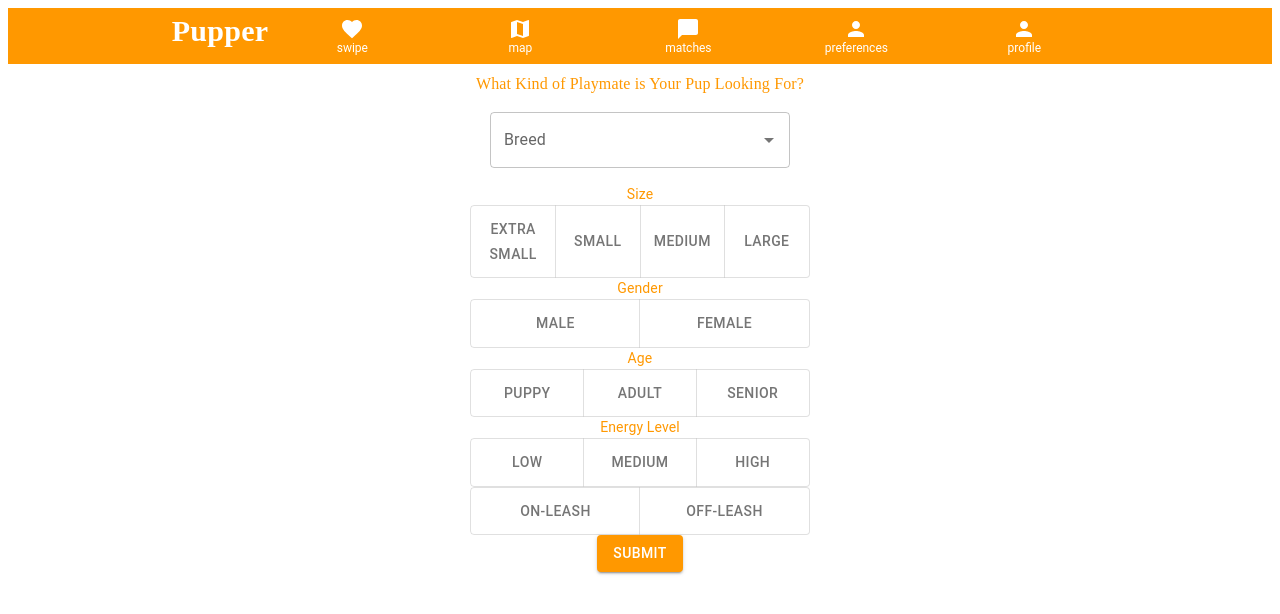
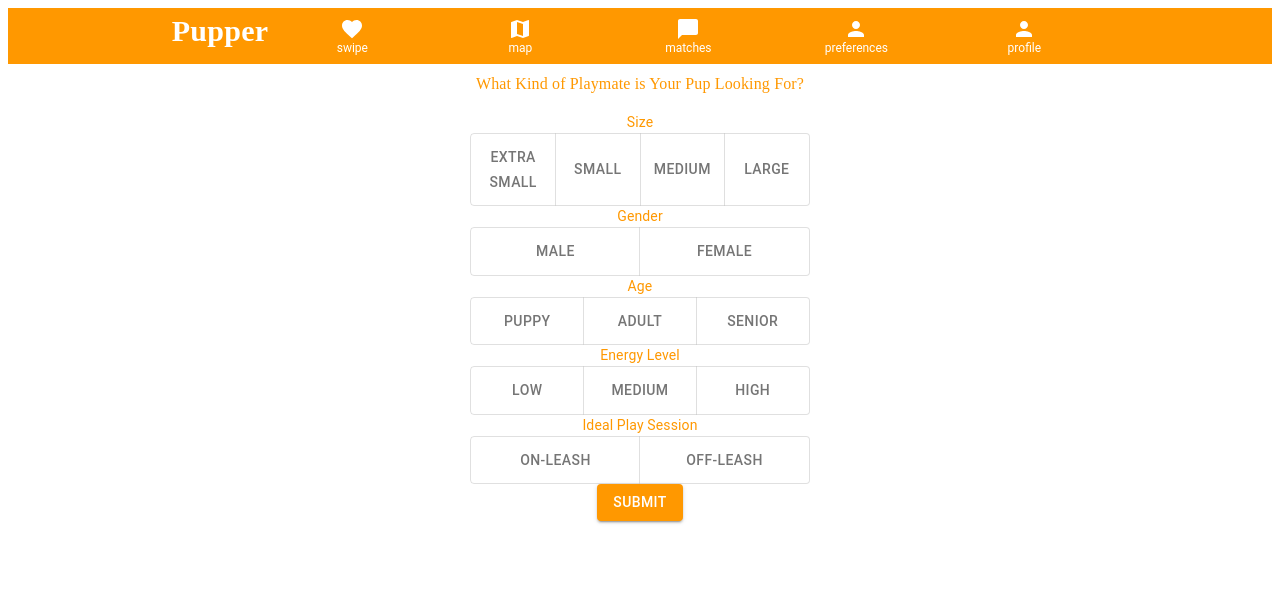
Before and after one commit to projectPupper/pupper, a React app: page /preferences in a window 1280 px wide. Shown: the top 614 px of the page. Built offline with nearby package versions, Linux system fonts and the light colour scheme; no server answers; the HTML template or start-up script is replaced by a standard one.

Commit message:
css tweaks

```diff
--- a/client/src/Components/Filters.jsx
+++ b/client/src/Components/Filters.jsx
@@ -72,13 +72,13 @@ const Filters = () => {
       }}>
 
 <Typography style={{ fontSize: 16, fontWeight: 500, color: '#ff9800', textAlign: 'left', fontFamily:'Courgette' }}>What Kind of Playmate is Your Pup Looking For?</Typography>
-      <Autocomplete
+      {/* <Autocomplete
         disablePortal
         id="combo-box-demo"
         options={breedList}
         sx={{ width: 300 }}
         renderInput={(params) => <TextField {...params} label="Breed" />}
-      />
+      /> */}
       <Box
         sx={{
           display: 'flex',
@@ -122,6 +122,7 @@ const Filters = () => {
             <ToggleButton value="high" aria-label="high">High</ToggleButton>
           </ToggleButtonGroup>
 
+          <Typography style={{ fontSize: 14, fontWeight: 400, color: '#ff9800', textAlign: 'left', fontFamily:'Roboto' }}>Ideal Play Session</Typography>
           <ToggleButtonGroup fullWidth size="medium" aria-label="medium button group" value={sizes}
             onChange={handleSizes} >
             <ToggleButton value="yes" aria-label="yes" >On-Leash</ToggleButton>
```
